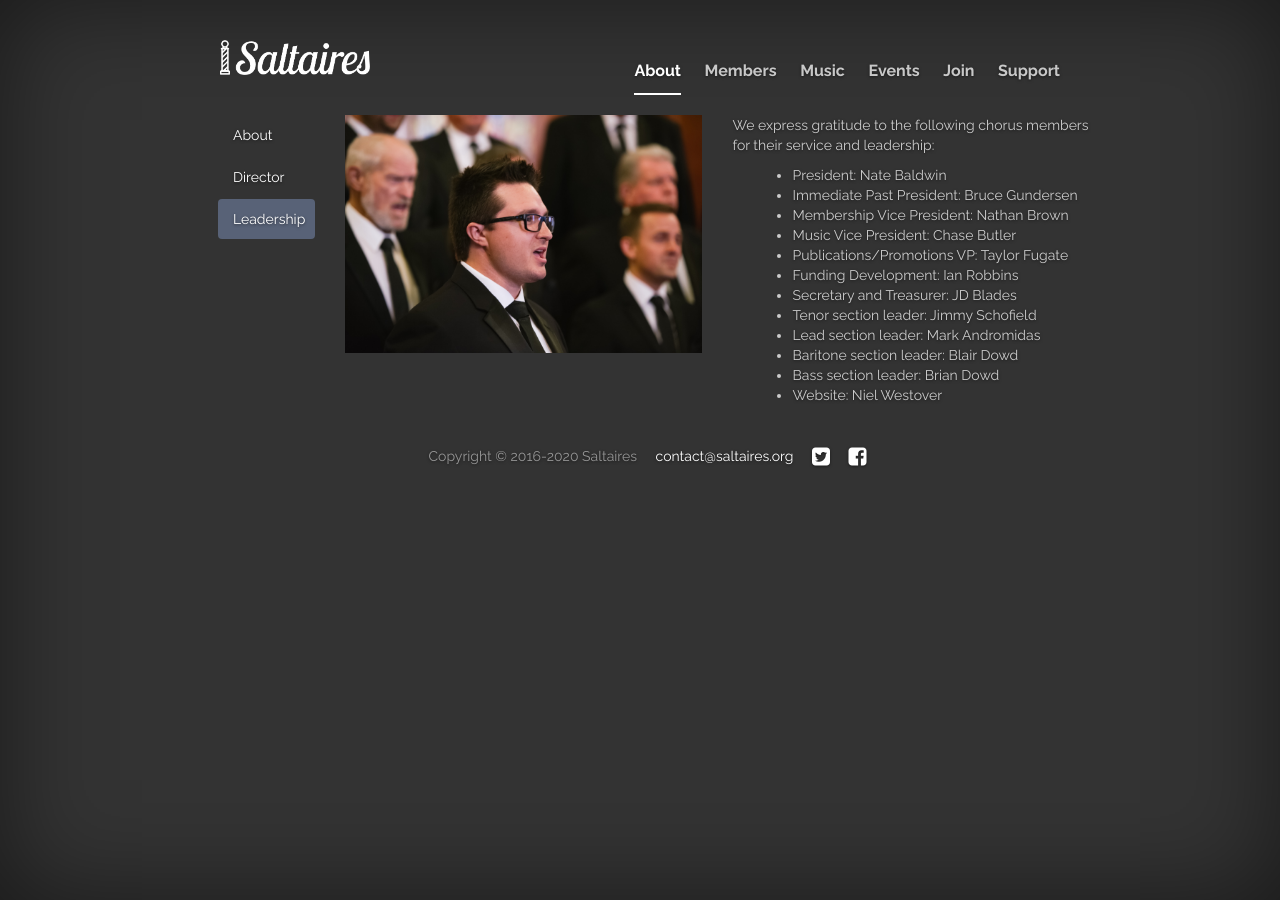
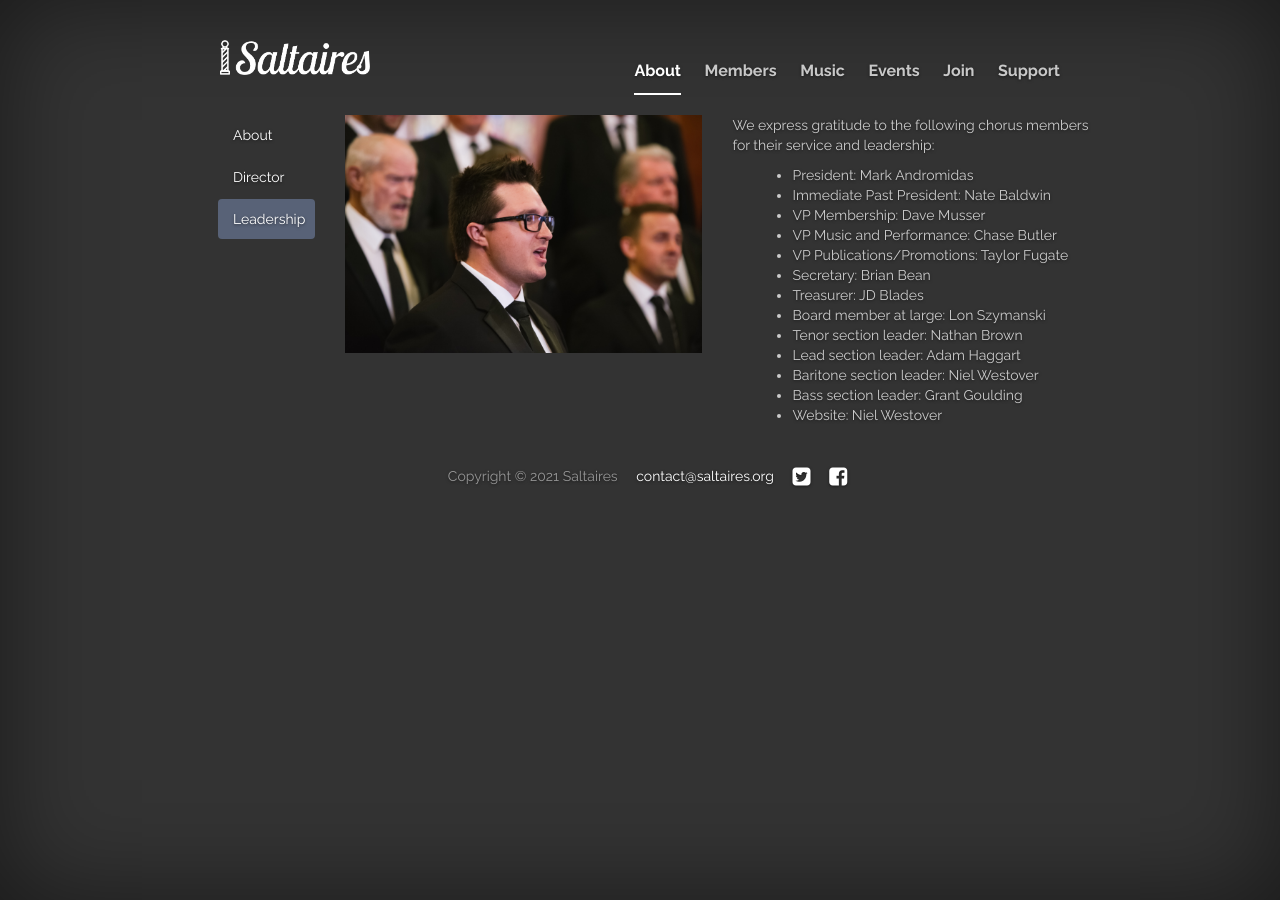
Before and after one commit to cayblood/saltaires, a Jekyll site: the page built from jekyll-site/leadership.md, in a window 1280 px wide. Built offline with Jekyll 4.4.1, drawn with Linux system fonts in a browser that asks for light colours; nearby versions of some CDN libraries; library files that are not in the unit come from our copies.

Commit message:
Add Brady's bio and new leadership

```diff
--- a/jekyll-site/_includes/footer.html
+++ b/jekyll-site/_includes/footer.html
@@ -1,7 +1,7 @@
       <div class="mastfoot">
         <div class="inner">
           <p>
-            <span>Copyright &copy; 2016-2020 Saltaires</span>
+            <span>Copyright &copy; 2021 Saltaires</span>
             <span><a href="mailto: contact@saltaires.org">contact@saltaires.org</a></span>
             <a href="https://twitter.com/TheSaltaires"><span class="fa fa-twitter-square social-links"></span></a>
             <a href="https://www.facebook.com/TheSaltaires"><span class="fa fa-facebook-square social-links"></span></a>
--- a/jekyll-site/leadership.md
+++ b/jekyll-site/leadership.md
@@ -10,17 +10,18 @@ permalink: /leadership/
   <div class="col-md-6">
     <p>We express gratitude to the following chorus members for their service and leadership:</p>
     <ul>
-      <li>President: Nate Baldwin</li>
-      <li>Immediate Past President: Bruce Gundersen</li>
-      <li>Membership Vice President: Nathan Brown</li>
-      <li>Music Vice President: Chase Butler</li>
-      <li>Publications/Promotions VP: Taylor Fugate</li>
-      <li>Funding Development: Ian Robbins</li>
-      <li>Secretary and Treasurer: JD Blades</li>
-      <li>Tenor section leader: Jimmy Schofield</li>
-      <li>Lead section leader: Mark Andromidas</li>
-      <li>Baritone section leader: Blair Dowd</li>
-      <li>Bass section leader: Brian Dowd</li>
+      <li>President: Mark Andromidas</li>
+      <li>Immediate Past President: Nate Baldwin</li>
+      <li>VP Membership: Dave Musser</li>
+      <li>VP Music and Performance: Chase Butler</li>
+      <li>VP Publications/Promotions: Taylor Fugate</li>
+      <li>Secretary: Brian Bean</li>
+      <li>Treasurer: JD Blades</li>
+	  <li>Board member at large: Lon Szymanski</li>
+      <li>Tenor section leader: Nathan Brown</li>
+      <li>Lead section leader: Adam Haggart</li>
+      <li>Baritone section leader: Niel Westover</li>
+      <li>Bass section leader: Grant Goulding</li>
       <li>Website: Niel Westover</li>
     </ul>
   </div>
```
Also changed, not shown: jekyll-site/directors.html (+7 -6 lines), jekyll-site/images/Brady.png (added), 2 other files.
